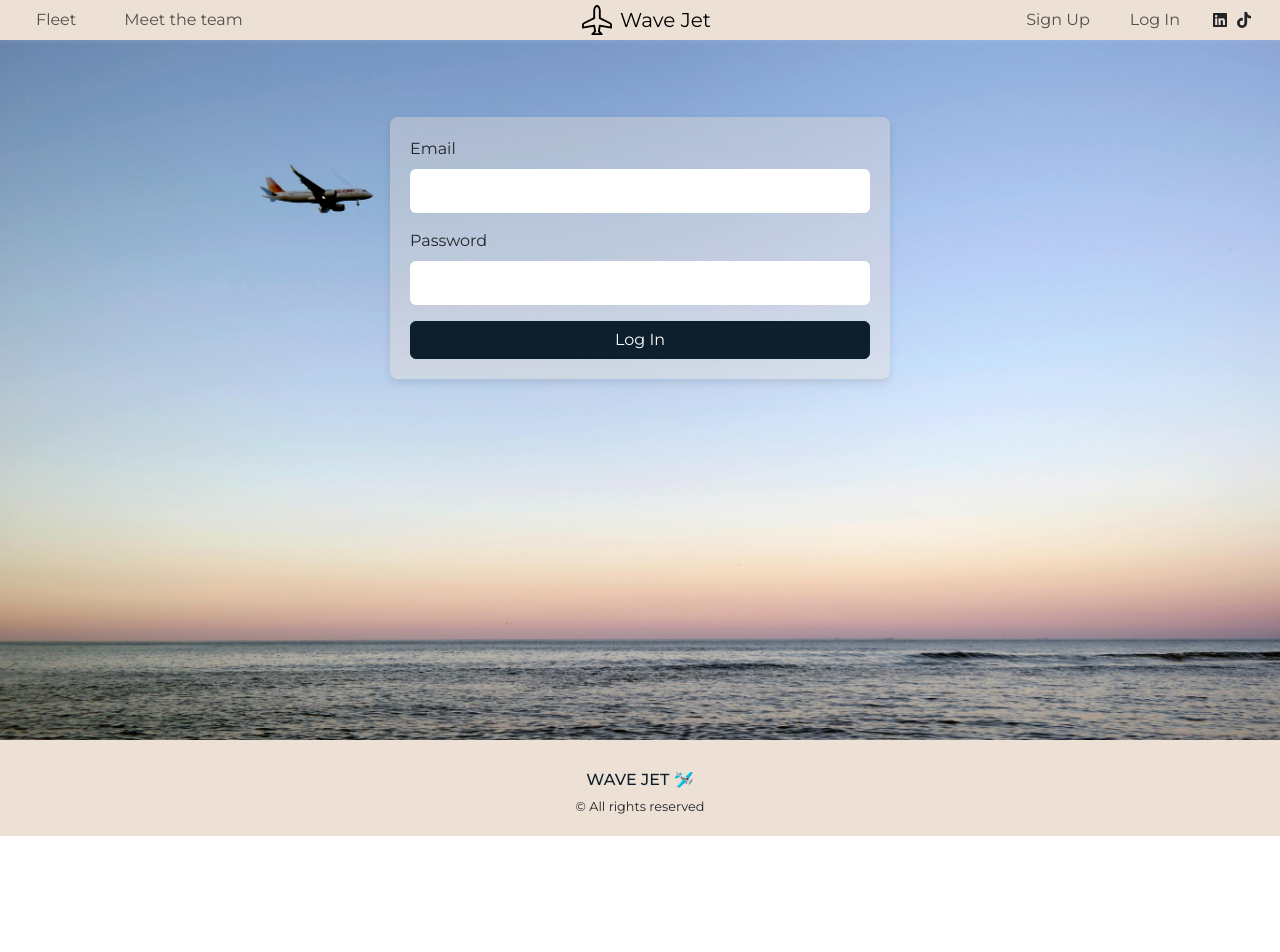
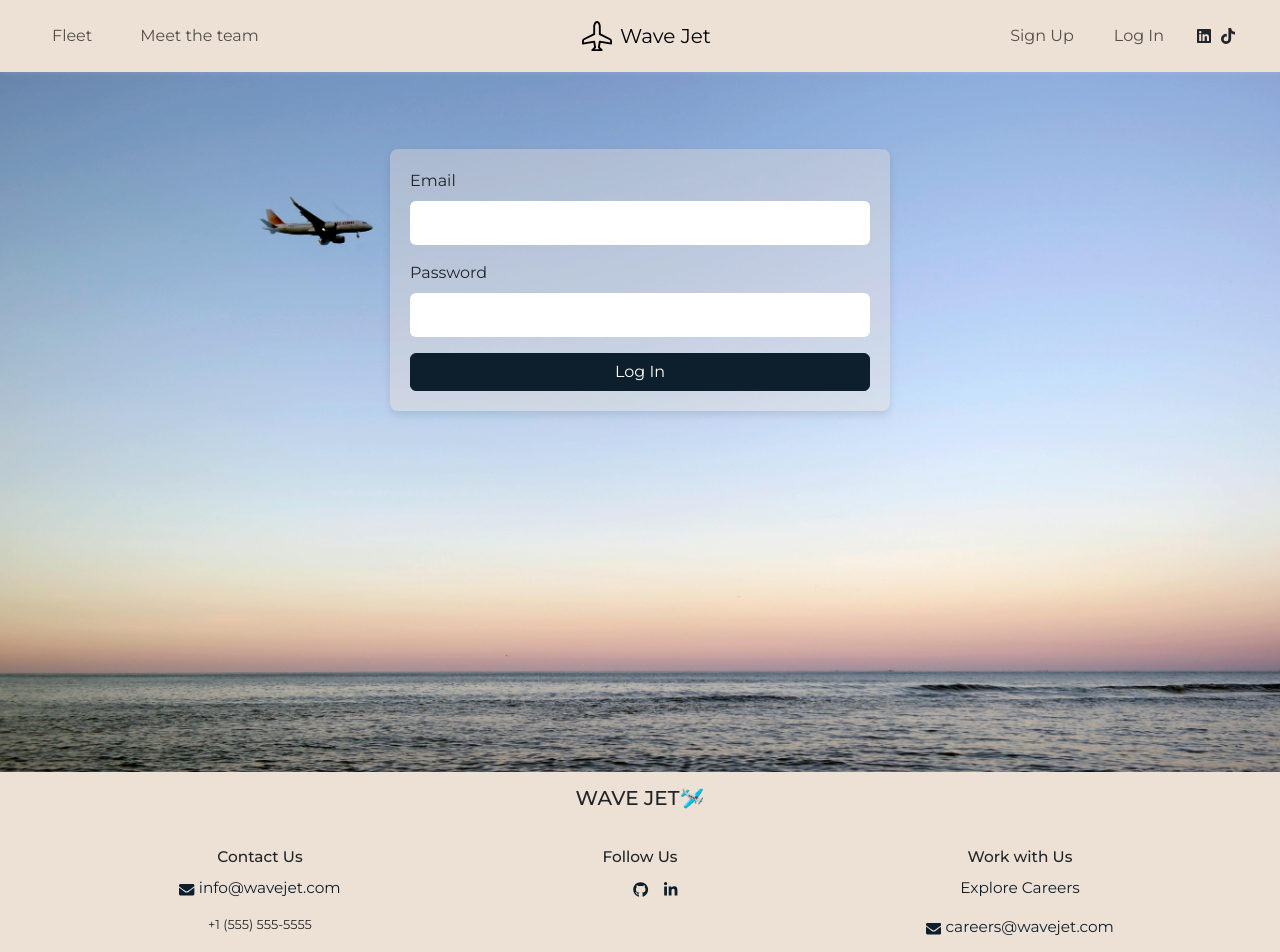
Before and after one commit to marietazetta/wave-jet-client, a React (Vite) app: page /login in a window 1280 px wide. Shown: the top 952 px of the page. Before the commit the page ends 836 px from the top, so only its background shows below. Built offline with nearby package versions, Linux system fonts and the light colour scheme.

Commit message:
styling changes

```diff
--- a/src/components/Bookings/SearchResultsList/SearchResultsList.jsx
+++ b/src/components/Bookings/SearchResultsList/SearchResultsList.jsx
@@ -9,7 +9,7 @@ const SearchResultsList = ({ searchResults }) => {
 
             {
                 !searchResults.length ?
-                    <h1>Sin resultados</h1> :
+                    <h3>The selected route is not available</h3> :
                     searchResults.map(aircraft => <SearchResultsCard {...aircraft} />)
             }
 
--- a/src/components/Footer/Footer.css
+++ b/src/components/Footer/Footer.css
@@ -1,4 +1,4 @@
-.PageContainer {
+/* .PageContainer {
     display: flex;
     flex-direction: column;
     min-height: 100vh;
@@ -23,4 +23,76 @@
 .footer-link {
     text-decoration: none;
     color: #0D1F2D;
+} */
+
+.Footer {
+    font-size: 0.8em;
+    padding: 4px;
+    /* Adjust padding as needed */
+    text-align: center;
+    width: 100%;
+    background-color: #ede0d4;
+    display: flex;
+    justify-content: center;
+    /* Center content horizontally */
+    flex-direction: column;
+    /* Stack sections vertically */
 }
+
+.Footer a {
+    color: #0D1F2D;
+    /* Match text color */
+    font-size: 1.2em;
+    text-decoration: none;
+    /* Remove underline */
+}
+
+.footer-section {
+    margin-bottom: 20px;
+    margin-top: 30px;
+}
+
+.title-section {
+    margin-top: 10px;
+}
+
+.footer-section h5 {
+    font-size: 1.2em;
+    margin-bottom: 10px;
+}
+
+.social-icons {
+    display: flex;
+    justify-content: center;
+    gap: 0.9rem;
+
+    /* Center icons horizontally */
+    /* Remove spacing between icons */
+}
+
+.social-icons li {
+    list-style: none;
+    margin: 0;
+    /* Remove margin between icons */
+}
+
+.social-icons a {
+    color: #0D1F2D;
+    /* Match text color */
+    font-size: 1.2em;
+    text-decoration: none;
+    /* Remove underline */
+}
+
+.social-icons a:hover {
+    color: #333;
+    /* Subtle hover effect */
+}
+
+.copyright {
+    margin-top: auto;
+    /* Push copyright to the bottom */
+    text-align: center;
+    padding-top: 10px;
+    /* Add space between content and copyright */
+}
--- a/src/components/Footer/Footer.jsx
+++ b/src/components/Footer/Footer.jsx
@@ -1,16 +1,73 @@
 import './Footer.css';
-import { Container } from 'react-bootstrap';
+import { Container, Row, Col } from 'react-bootstrap';
+import { FaEnvelope, FaGithub, FaLinkedinIn } from 'react-icons/fa';
+
 import { Link } from 'react-router-dom';
 
 const Footer = () => {
     return (
+
+
         <div className="Footer font-family">
             <Container>
-                <Link to={'/'} className='footer-link'><h6>WAVE JET 🛩️</h6></Link>
-                <p>&copy; All rights reserved</p>
+                <Row className='title-section'>
+                    <h5> WAVE JET🛩️ </h5>
+                </Row>
+                <Row>
+                    <Col xs={12} md={4}>
+                        <div className="footer-section">
+                            <h5>Contact Us</h5>
+                            <p>
+                                <a href="mailto:info@wavejet.com">
+                                    <FaEnvelope /> info@wavejet.com
+                                </a>
+                            </p>
+                            <p>+1 (555) 555-5555</p>
+                        </div>
+                    </Col>
+                    <Col xs={12} md={4}>
+                        <div className="footer-section">
+                            <h5>Follow Us</h5>
+                            <ul className="social-icons">
+                                <li>
+                                    <a href="https://github.com/" target="_blank" rel="noreferrer">
+                                        <FaGithub />
+                                    </a>
+                                </li>
+                                <li>
+                                    <a href="https://www.linkedin.com/" target="_blank" rel="noreferrer">
+                                        <FaLinkedinIn />
+                                    </a>
+                                </li>
+                            </ul>
+                        </div>
+                    </Col>
+                    <Col xs={12} md={4}>
+                        <div className="footer-section">
+                            <h5>Work with Us</h5>
+                            <p>
+                                <Link to="/careers">Explore Careers</Link>
+                            </p>
+                            <p>
+                                <a href="mailto:careers@wavejet.com">
+                                    <FaEnvelope /> careers@wavejet.com
+                                </a>
+                            </p>
+                        </div>
+                    </Col>
+                </Row>
+                <div className="copyright">
+                    <p>&copy; All rights reserved {new Date().getFullYear()}</p>
+                </div>
             </Container>
         </div>
-    );
+        // <div className="Footer font-family">
+        //     <Container>
+        //         <Link to={'/'} className='footer-link'><h6>WAVE JET 🛩️</h6></Link>
+        //         <p>&copy; All rights reserved</p>
+        //     </Container>
+        // </div>
+    )
 }
 
 export default Footer;
--- a/src/components/Navigation/Navigation.css
+++ b/src/components/Navigation/Navigation.css
@@ -17,7 +17,7 @@
     display: flex;
     justify-content: space-between;
     align-items: center;
-    padding: 0 1rem;
+    padding: 1rem 2rem;
     background-color: #ede0d4;
     backdrop-filter: blur(10px);
     box-shadow: 0 2px 4px rgba(255, 255, 255, 0.1);
--- /dev/null
+++ b/src/pages/ErrorPage/ErrorPage.css
@@ -0,0 +1,98 @@
+.error-page {
+    display: flex;
+    flex-direction: column;
+    align-items: center;
+    justify-content: center;
+    min-height: 100vh;
+    background-color: #ede0d4;
+    padding-left: 1rem;
+    padding-right: 1rem;
+}
+
+@media (min-width: 768px) {
+    .error-page {
+        padding-left: 1.5rem;
+        padding-right: 1.5rem;
+    }
+}
+
+.content-container {
+    max-width: 48rem;
+    width: 100%;
+}
+
+.content {
+    display: flex;
+    flex-direction: column;
+    align-items: center;
+    gap: 2rem;
+    /* Equivalent to space-y-8 */
+}
+
+.error-code {
+    font-size: 9rem;
+    /* Equivalent to text-9xl */
+    font-weight: bold;
+    color: #0D1F2D;
+}
+
+.error-message {
+    font-size: 1.875rem;
+    /* Equivalent to text-3xl */
+    font-weight: bold;
+    color: #0D1F2D;
+}
+
+@media (min-width: 768px) {
+    .error-message {
+        font-size: 3rem;
+        /* Equivalent to md:text-5xl */
+    }
+}
+
+.plane-icon {
+    width: 30%;
+    height: 10%;
+
+}
+
+.back-link {
+    text-decoration: none;
+    display: inline-flex;
+    height: 2.5rem;
+    /* Equivalent to h-10 */
+    align-items: center;
+    justify-content: center;
+    border-radius: var(--radius);
+    /* Equivalent to rounded-md */
+    background-color: #0D1F2D;
+    padding-left: 1.5rem;
+    /* Equivalent to px-6 */
+    padding-right: 1.5rem;
+    font-size: 1.2rem;
+    /* Equivalent to text-sm */
+    font-weight: medium;
+    color: #ede0d4;
+    box-shadow: 0px 1px 2px 0px rgba(0, 0, 0, 0.05);
+    /* Equivalent to shadow */
+    transition: background-color 0.2s;
+    /* Equivalent to transition-colors */
+}
+
+.back-link:hover {
+    background-color: rgba(13, 31, 45, 0.9);
+    /* Equivalent to hover:bg-[#0D1F2D]/90 */
+}
+
+.back-link:focus-visible {
+    outline: none;
+    /* Equivalent to focus-visible:outline-none */
+    box-shadow: 0 0 0 2px #0D1F2D;
+    /* Equivalent to focus-visible:ring-1 focus-visible:ring-[#0D1F2D] */
+}
+
+.back-link:disabled {
+    pointer-events: none;
+    opacity: 0.5;
+    /* Equivalent to disabled:pointer-events-none disabled:opacity-50 */
+}
--- /dev/null
+++ b/src/pages/ErrorPage/ErrorPage.jsx
@@ -0,0 +1,29 @@
+import { Link } from "react-router-dom"
+import { FaPlaneArrival } from "react-icons/fa"
+import "./ErrorPage.css"
+
+
+const ErrorPage = () => {
+    return (
+        <div className="error-page">
+            <div className="content-container">
+                <div className="content">
+                    <div className="error-code">404</div>
+                    <h1 className="error-message">
+                        Oops, looks like you've hit some turbulence!
+                    </h1>
+                    <FaPlaneArrival className="plane-icon" />
+
+                    <Link
+                        to={`/`}
+                        className="back-link"
+                    >
+                        Back to Hangar
+                    </Link>
+                </div>
+            </div>
+        </div>
+    )
+}
+
+export default ErrorPage
--- a/src/pages/HomePage/HomePage.jsx
+++ b/src/pages/HomePage/HomePage.jsx
@@ -11,6 +11,7 @@ const HomePage = () => {
     return (
         <>
             <div className='home-page full-height font-family'>
+
                 <video
                     className='background-video'
                     src="https://res.cloudinary.com/dzncdwx7u/video/upload/v1717084577/homepagevideo_tessr8.mp4"
@@ -18,7 +19,9 @@ const HomePage = () => {
                     autoPlay
                     muted
                     loop
+
                 />
+
             </div>
 
             <div className='overlay'>
--- a/src/routes/AppRoutes.jsx
+++ b/src/routes/AppRoutes.jsx
@@ -15,6 +15,9 @@ import PrivateRoute from "./PrivateRoute"
 import UsersPage from "../pages/Users/UsersPage/UsersPage"
 import { Route, Routes } from "react-router-dom"
 import BookingsPage from "../pages/Bookings/BookingsPage"
+import ErrorPage from "../pages/ErrorPage/ErrorPage"
+
+
 
 
 const Approutes = () => {
@@ -61,7 +64,7 @@ const Approutes = () => {
             </Route>
 
 
-            <Route path={'*'} element={<p>EL ERROR</p>} />
+            <Route path={'*'} element={<ErrorPage />} />
         </Routes>
     )
 
```
